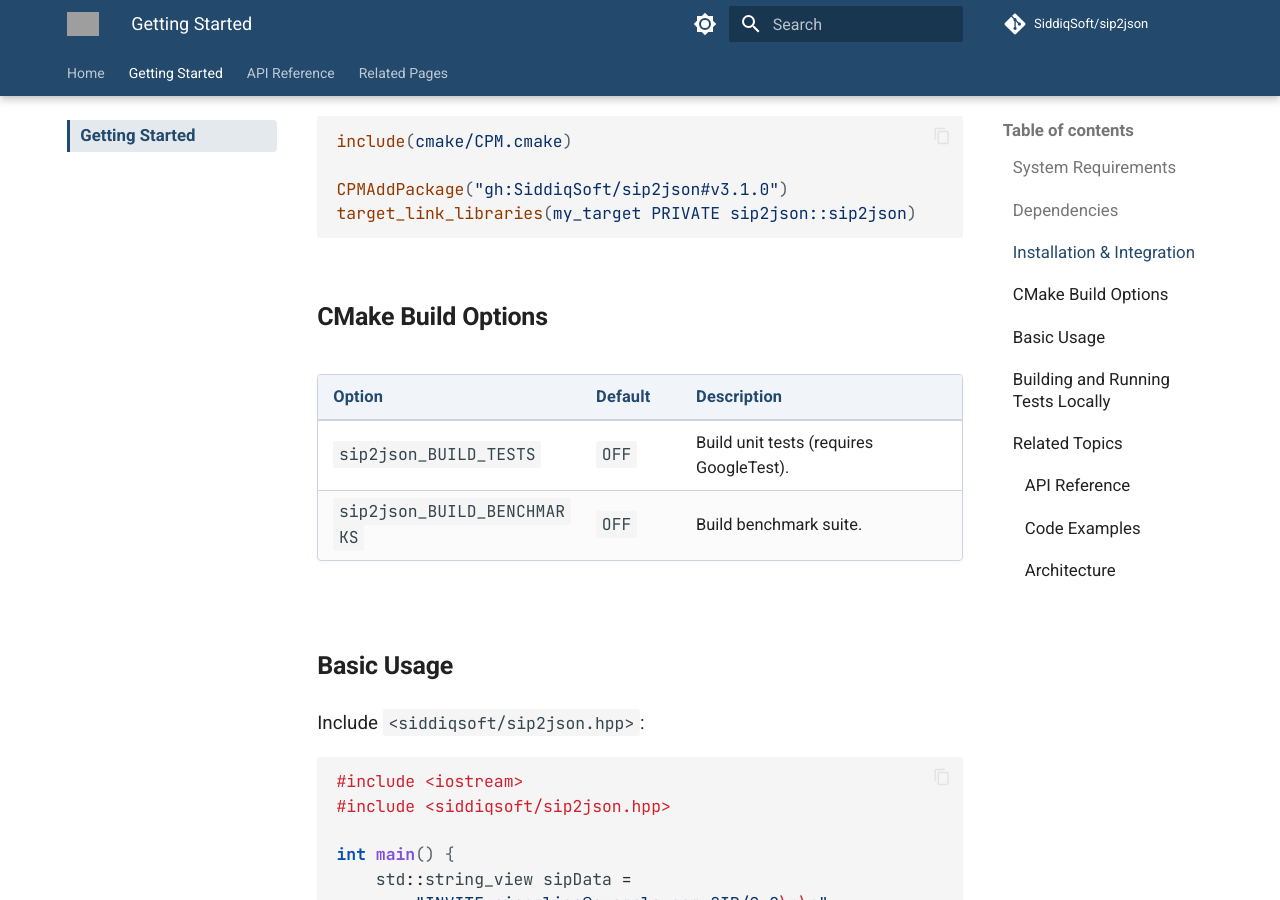
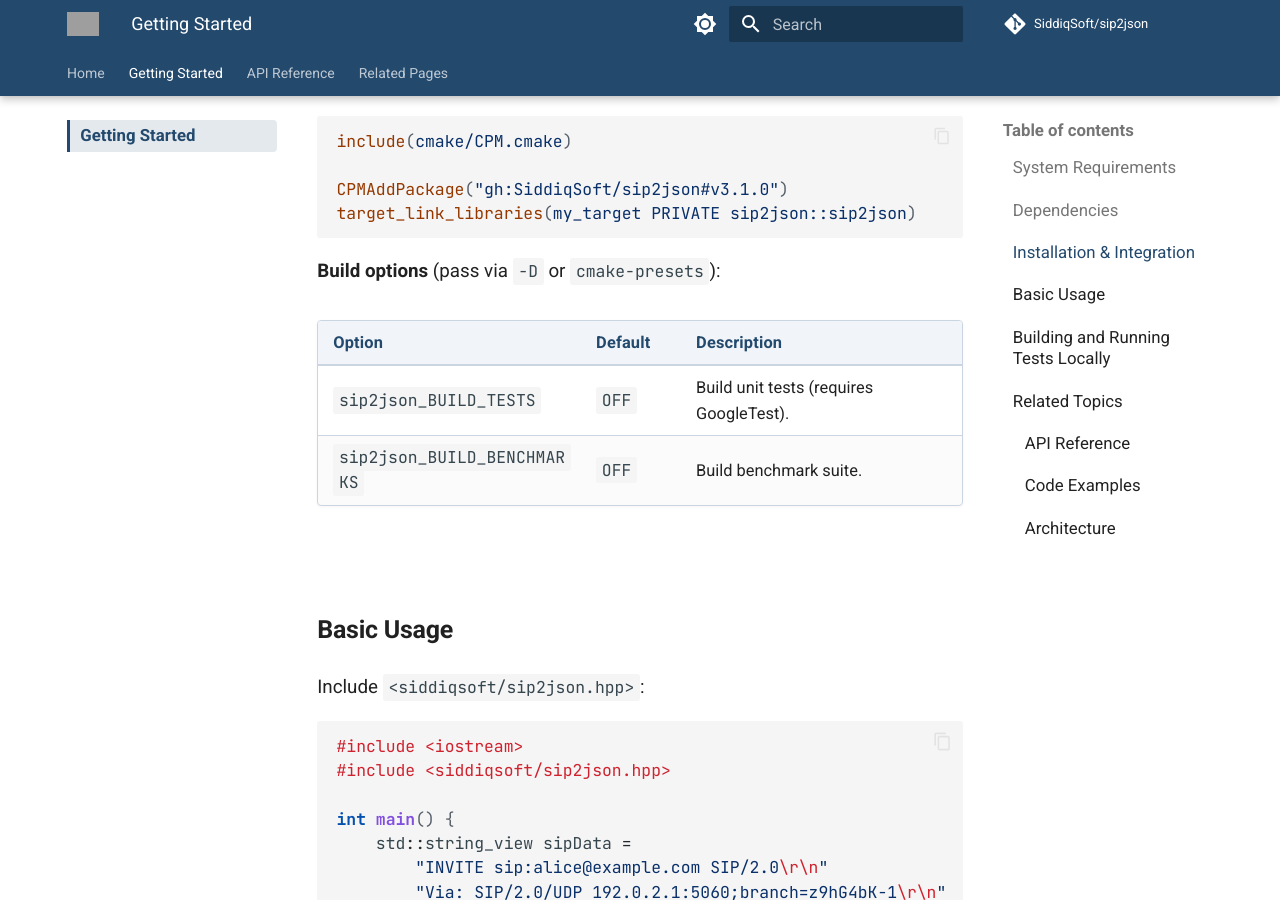
Before and after one commit to SiddiqSoft/sip2json, an MkDocs documentation site: the page built from docs/quickstart/index.md, in a window 1280 px wide and 900 px high, scrolled down 1802 px. Built offline with MkDocs 1.6.1 and Material for MkDocs 9.7.7, drawn with Linux system fonts in a browser that asks for light colours; comment, search, counter and statistics services are not loaded; some of the changed lines change nothing that is shown; grey boxes are pictures that could not be loaded.

Commit message:
docs: move cmake build options into CPM and FetchContent tabs

````diff
--- a/docs/quickstart/index.md
+++ b/docs/quickstart/index.md
@@ -58,6 +58,13 @@
     target_link_libraries(my_target PRIVATE sip2json::sip2json)
     ```
 
+    **Build options** (pass via `-D` or `cmake-presets`):
+
+    | Option | Default | Description |
+    | :--- | :--- | :--- |
+    | `sip2json_BUILD_TESTS` | `OFF` | Build unit tests (requires GoogleTest). |
+    | `sip2json_BUILD_BENCHMARKS` | `OFF` | Build benchmark suite. |
+
 === "CMake FetchContent"
 
     ```cmake
@@ -71,6 +78,13 @@
     FetchContent_MakeAvailable(sip2json)
     target_link_libraries(my_target PRIVATE sip2json::sip2json)
     ```
+
+    **Build options** (pass via `-D` or `cmake-presets`):
+
+    | Option | Default | Description |
+    | :--- | :--- | :--- |
+    | `sip2json_BUILD_TESTS` | `OFF` | Build unit tests (requires GoogleTest). |
+    | `sip2json_BUILD_BENCHMARKS` | `OFF` | Build benchmark suite. |
 
 === "NuGet"
 
@@ -101,13 +115,6 @@
     ```
 
     Ensure that [`nlohmann/json`](https://github.com/nlohmann/json) v3.12.0+ is also in your include path.
-
-## CMake Build Options
-
-| Option | Default | Description |
-| :--- | :--- | :--- |
-| `sip2json_BUILD_TESTS` | `OFF` | Build unit tests (requires GoogleTest). |
-| `sip2json_BUILD_BENCHMARKS` | `OFF` | Build benchmark suite. |
 
 ## Basic Usage
 
````
